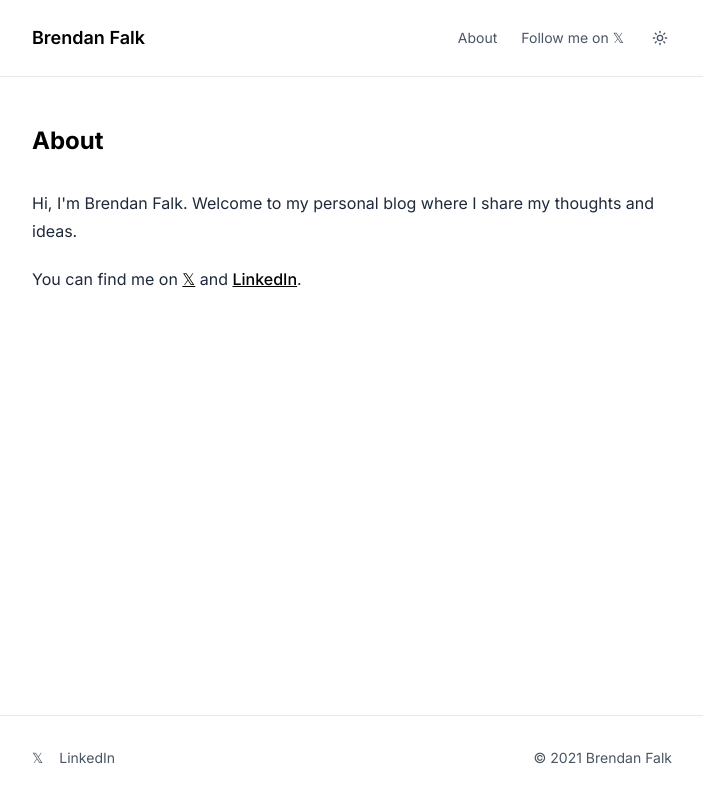
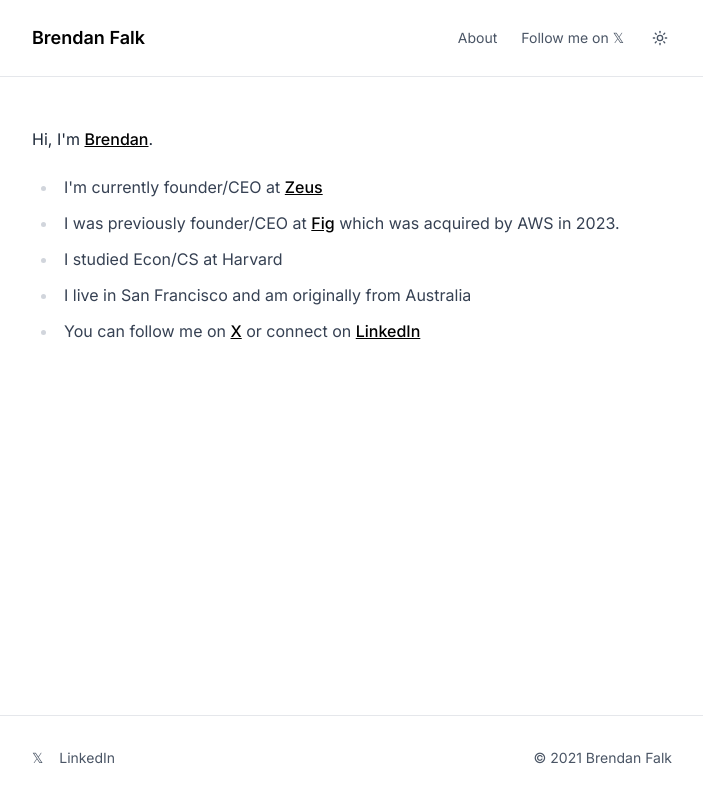
Before and after one commit to brendanfalk/brendanfalk.com, a Next.js app: page /about in a window 1280 px wide. Shown: the whole page, without its empty margins (288-991 px from the left). Built offline with nearby package versions, Linux system fonts and the light colour scheme.

Commit message:
looking good

```diff
--- /dev/null
+++ b/posts/pivoting-from-palantir.md
@@ -0,0 +1,26 @@
+---
+title: "We are pivoting from Palantir"
+date: "2025-06-18"
+---
+
+# Hello World
+
+Welcome to my new blog! I'm excited to share my thoughts and experiences here.
+
+This is a simple, minimalist blog built with **Next.js**, **Tailwind CSS**, and **TypeScript**. The design is inspired by clean, readable interfaces that focus on content.
+
+## Why I Started This Blog
+
+I wanted a simple place to share my thoughts, experiences, and learnings. The web is full of complex platforms, but sometimes you just need something simple and personal.
+
+## What You Can Expect
+
+- Technical insights and tutorials
+- Personal reflections and thoughts
+- Updates on projects I'm working on
+
+Thanks for reading, and I hope you find something interesting here!
+
+---
+
+You can find me on [𝕏](https://x.com/brendanfalk) and [LinkedIn](https://linkedin.com/in/brendanfalk).
--- a/src/app/about/page.tsx
+++ b/src/app/about/page.tsx
@@ -2,41 +2,67 @@
 
 export const metadata: Metadata = {
   title: "About",
-  description: "Learn more about Brendan Falk",
+  description: "Brendan Falk | Founder & CEO @ Zeus",
   openGraph: {
     title: "About | Brendan Falk",
-    description: "Learn more about Brendan Falk",
+    description: "Brendan Falk | Founder & CEO @ Zeus",
     url: "https://brendanfalk.com/about",
   },
   twitter: {
     title: "About | Brendan Falk",
-    description: "Learn more about Brendan Falk",
+    description: "Brendan Falk | Founder & CEO @ Zeus",
   },
 };
 
 export default function AboutPage() {
   return (
     <div className="mx-auto max-w-2xl px-4 py-12">
-      <h1 className="text-2xl font-bold text-black dark:text-white mb-8">
+      {/* <h1 className="text-2xl font-bold text-black dark:text-white mb-8">
         About
-      </h1>
+      </h1> */}
 
       <div className="prose prose-gray dark:prose-invert max-w-none prose-headings:text-black dark:prose-headings:text-white prose-headings:mb-2 prose-h1:mb-3 prose-h2:mb-2 prose-h3:mb-2 prose-h4:mb-2 prose-h5:mb-2 prose-h6:mb-2 prose-p:text-gray-800 dark:prose-p:text-gray-200 prose-ul:mb-4 prose-ol:mb-4 prose-li:mb-1 prose-a:text-black dark:prose-a:text-white">
         <p>
-          Hi, I'm Brendan Falk. Welcome to my personal blog where I share my
-          thoughts and ideas.
+          Hi, I'm{" "}
+          <a
+            href="https://linkedin.com/in/brendanfalk"
+            target="_blank"
+            rel="noopener noreferrer"
+          >
+            Brendan
+          </a>
+          .
         </p>
-
-        <p>
-          You can find me on{" "}
+        <ul>
+          <li>
+            I'm currently founder/CEO at{" "}
+            <a
+              href="https://withzeus.com"
+              target="_blank"
+              rel="noopener noreferrer"
+            >
+              Zeus
+            </a>
+          </li>
+          <li>
+            I was previously founder/CEO at{" "}
+            <a href="https://fig.io" target="_blank" rel="noopener noreferrer">
+              Fig
+            </a>{" "}
+            which was acquired by AWS in 2023.
+          </li>
+          <li>I studied Econ/CS at Harvard</li>
+          <li>I live in San Francisco and am originally from Australia</li>
+          <li>
+            You can follow me on{" "}
             <a
               href="https://x.com/brendanfalk"
               target="_blank"
               rel="noopener noreferrer"
             >
-            𝕏
+              X
             </a>{" "}
-          and{" "}
+            or connect on{" "}
             <a
               href="https://linkedin.com/in/brendanfalk"
               target="_blank"
@@ -44,8 +70,8 @@
             >
               LinkedIn
             </a>
-          .
-        </p>
+          </li>
+        </ul>
       </div>
     </div>
   );
--- a/src/lib/posts.ts
+++ b/src/lib/posts.ts
@@ -15,6 +15,7 @@
   date: string
   excerpt?: string
   content: string
+  published: boolean
 }
 
 export interface PostsByYear {
@@ -54,6 +55,7 @@
     date: data.date || new Date().toISOString(),
     excerpt: data.excerpt,
     content: contentHtml,
+    published: data.published || false,
   }
 }
 
@@ -63,8 +65,9 @@
     slugs.map((slug) => getPostBySlug(slug))
   )
 
+  // Filter out null posts and unpublished posts for listings
   return posts
-    .filter((post): post is Post => post !== null)
+    .filter((post): post is Post => post !== null && post.published === true)
     .sort((post1, post2) => (post1.date > post2.date ? -1 : 1))
 }
 
```
Lines whose indentation alone changed are shown as unchanged.
